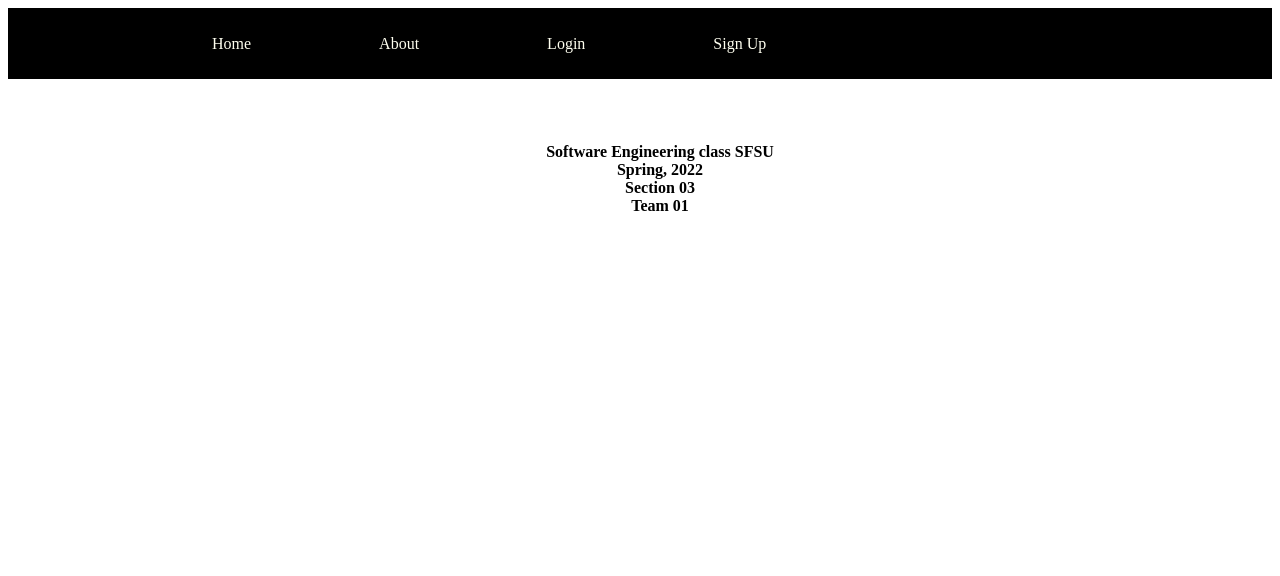
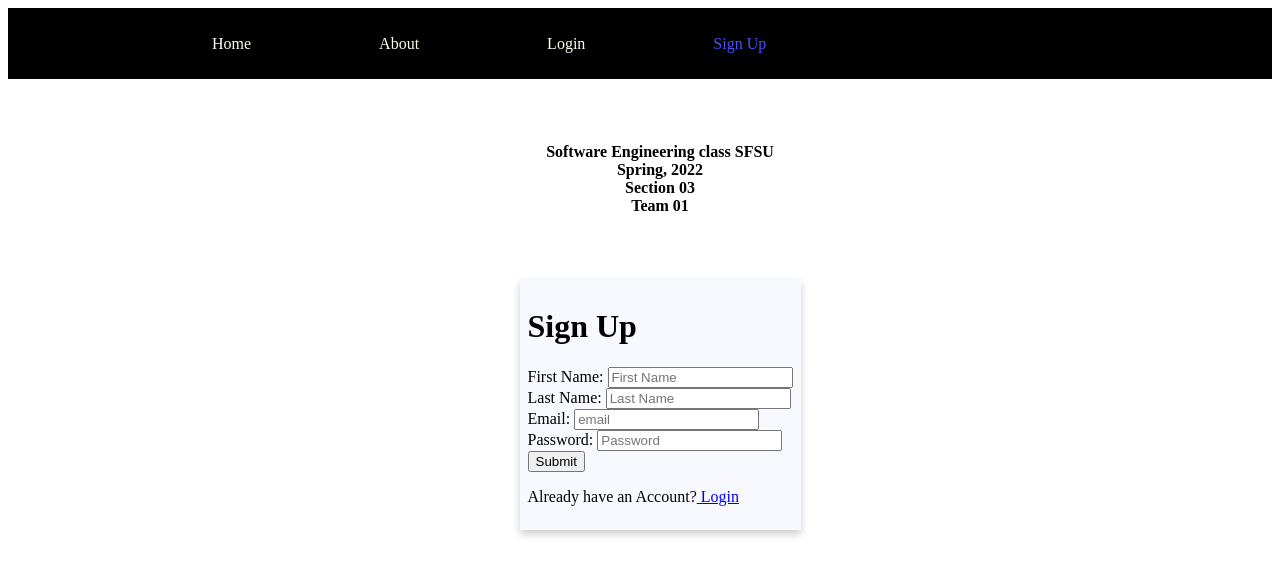
Before and after one commit to DrashtiShah23/online-marketplace-GatorXchange, a React (Create React App) app in the folder application/client/: page /SignUp in a window 1280 px wide. Shown: the top 576 px of the page. Built offline with nearby package versions, Linux system fonts and the light colour scheme.

Commit message:
login signup outline

```diff
--- a/application/client/src/App.css
+++ b/application/client/src/App.css
@@ -57,6 +57,7 @@
 .button:hover {
   background-color: #555;
 }
+/*header*/
 .aboutHeader {
   text-align: center;
 }
@@ -70,3 +71,9 @@ img{
   width: 80%;
   margin: auto;
 }
+.card-signup{
+  width: 30%;
+  margin: 50px auto;
+  padding: 20px;
+  border-radius: 5px;
+}
--- a/application/client/src/App.js
+++ b/application/client/src/App.js
@@ -1,12 +1,12 @@
 import React from 'react';
 import './App.css';
 import Navbar from './components/Navbar';
-import { BrowserRouter as Router, Routes, Route}
+import { BrowserRouter as Router, Routes, Route, Link}
     from 'react-router-dom';
 import Home from './pages/index';
 import About from './pages/about';
 import Login from './pages/Login';
-import SignUp from './pages/signup';
+import SignUp from './pages/SignUp';
 import AboutWilfredo from './pages/About/AboutWilfredo';
 import AboutThomas from './pages/About/AboutThomas';
 import AboutDrashti from './pages/About/AboutDrashti';
@@ -20,16 +20,19 @@ return (
     <Router>
     <Navbar />
     <Routes>
+
         <Route exact path='/' element={<Home />} />
         <Route path='/about' element={<About/>} />
         <Route path='/login' element={<Login/>} />
-        <Route path='/sign-up' element={<SignUp/>} />
+        <Route path='/SignUp' element={<SignUp/>} />
+
         <Route path='/AboutWilfredo' element={<AboutWilfredo/>} />
         <Route path='/AboutThomas' element={<AboutThomas/>} />
         <Route path='/AboutDrashti' element={<AboutDrashti/>} />
         <Route path='/AboutMary' element={<AboutMary/>} />
         <Route path='/AboutJavier' element={<AboutJavier/>} />
         <Route path='/AboutMicheas' element={<AboutMicheas/>} />
+
     </Routes>
     </Router>
 );
--- a/application/client/src/components/Navbar/index.js
+++ b/application/client/src/components/Navbar/index.js
@@ -18,7 +18,7 @@ const Navbar = () => {
           <NavLink to="/login" activeStyle>
             Login
           </NavLink>
-          <NavLink to="/sign-up" activeStyle>
+          <NavLink to="/SignUp" activeStyle>
             Sign Up
           </NavLink>
         </NavMenu>
--- a/application/client/src/pages/Login.js
+++ b/application/client/src/pages/Login.js
@@ -1,20 +1,18 @@
-import React, {useState, useEffect} from 'react'
+import React, {useState} from 'react'
 import Axios from "axios"
-
-
 
 const Login = () => {
 
-    const [userName, setUsername] = useState("")
+    const [email, setEmail] = useState("")
     const [passWord, setPassword] = useState("")
     const [login, setLogin] = useState("")
 
     const login_function = () => {
         Axios.post("http://localhost:3001/register",
-        {
-            userName: userName,
-            passWord: passWord
-        }
+            {
+                userName: email,
+                passWord: passWord,
+            }
         ).then((res) => {
             setLogin(res.data)
         }).catch((err) => {
@@ -27,14 +25,22 @@ const Login = () => {
     return (
         <div className="container">
             <div className="card">
-                <label>Login:</label>
-                <label>Username:</label>
+                <label>Login</label>
+
+                <label>Email:</label>
                 {/*event listener to parse binary code to set user values.*/}
-                <input type="text" onChange={(e) => setUsername(e.target.value)}/>
+                <input type="text" onChange={(e) => setEmail(e.target.value)} />
+
                 <label>Password:</label>
                 {/*event listener to parse binary code to set user values.*/}
-                <input type= "text" onChange={(e) => setPassword(e.target.value)} />
+                <input type="password" onChange={(e) => setPassword(e.target.value)} />
+
                 <button onClick={login_function}>Submit</button>
+
+
+
+                <p>Don't have an Account?<a href= "/SignUp">Register</a></p>
+
             </div>
         </div>
     )
--- a/application/client/src/pages/signup.js
+++ b/application/client/src/pages/signup.js
@@ -1,12 +1,56 @@
 import React from 'react';
+import { useState } from 'react';
 
 
 const SignUp = () => {
-return (
-	<div>
-	<h1>Sign Up</h1>
-	</div>
-);
+    const [firstName, setfirstName] = useState('');
+    const [lastName, setlastName] = useState('');
+    const [email, setEmail] = useState('');
+    const [password, setPassword] = useState('');
+
+    return(
+		<div className="container">
+        <div className="card">
+        <div className="card-info">
+            <h1 class="form-title">Sign Up</h1>
+            <div>
+                <label>First Name: </label>
+                <input  input type="fname" required name="fname" placeholder="First Name" class="text-input"
+                value = {firstName}
+                onChange = {e => setfirstName(e.target.value)}
+                />
+            </div>
+            <div>
+                <label>Last Name: </label>
+                <input  input type="lname" required name="lname" placeholder="Last Name" class="text-input"
+                value = {lastName}
+                onChange = {e => setlastName(e.target.value)}
+                />
+            </div>
+            <div>
+                <label >Email: </label>
+                <input  input type="email" required name="email" placeholder="email" class="email"
+                value = {email}
+                onChange = {e => setEmail(e.target.value)}
+                />
+            </div>
+            <div>
+                <label>Password: </label>
+                <input input type="password" required name="password" placeholder="Password" class="text-input"
+
+                value= {password}
+                onChange = {e => setPassword(e.target.value)}
+                />
+            </div>
+			<button>Submit</button>
+            <div>
+                <p>Already have an Account?
+					<a href="/Login">    Login</a></p>
+            </div>
+        </div>
+        </div>
+		</div>
+    );
 };
 
 export default SignUp;
```
